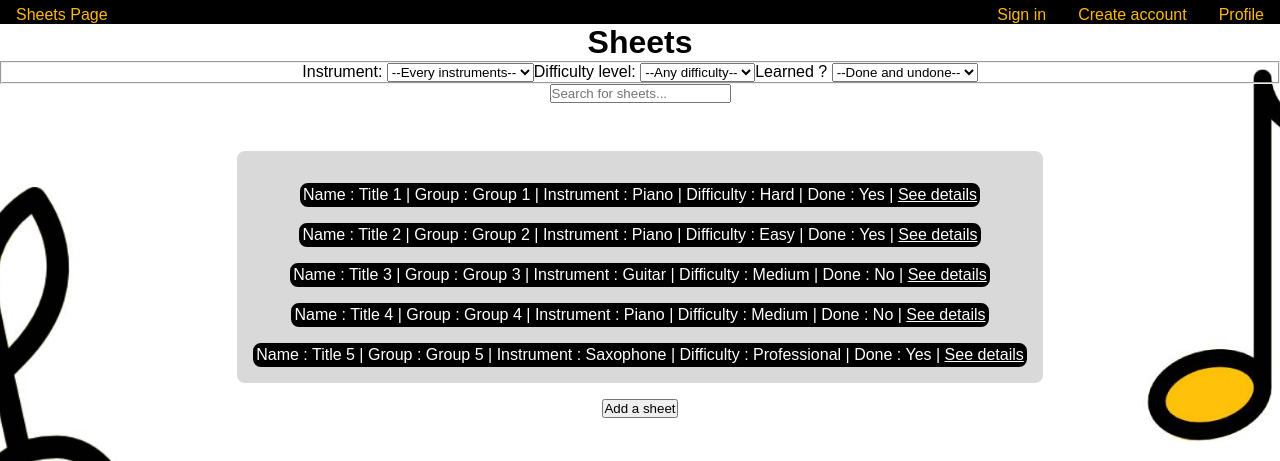
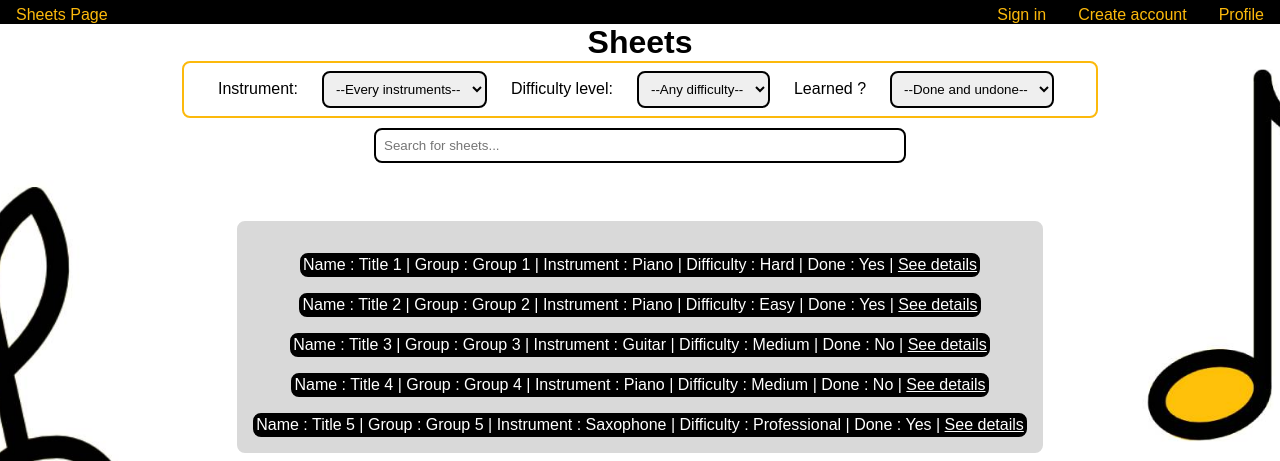
Before and after one commit to Marc-Rougagnou/MOD8-2232-GRB-Enzo-Riviere-Marius-Chevalier-Marc-Rougagnou, a Vue app in the folder Projet/: page /sheets in a window 1280 px wide. Shown: the part 339-800 px from the top of the page. Built offline with nearby package versions, Linux system fonts and the light colour scheme.

Commit message:
marius css

```diff
--- a/Projet/src/components/Comment.vue
+++ b/Projet/src/components/Comment.vue
@@ -32,7 +32,7 @@ function addComment(comment_){
         </li>
     </ul>
     <section v-if="currentuser.id!==0">
-        <input type="text" v-model="comment_" placeholder="your comment">
+        <input type="text" v-model="comment_" placeholder="Write a comment here">
         <button @click="addComment(comment_)">Add a comment</button>
     </section>
     <section v-else>
@@ -40,4 +40,48 @@ function addComment(comment_){
     </section>
 </template>
 <style scoped>
+
+ul {
+  list-style: none;
+  padding: 0;
+}
+
+li {
+  margin-bottom: 10px;
+  border: 1px solid #ddd;
+  padding: 10px;
+  background-color: #f9f9f9;
+  color: #666;
+}
+
+section {
+  margin-top: 20px;
+}
+
+input[type="text"] {
+  width: 50%;
+  padding: 10px;
+  border: 1px solid #ddd;
+  border-radius: 5px;
+  margin: 0 auto;
+}
+button {
+  margin-top: 10px;
+  padding: 10px;
+  border: 1px solid #ddd;
+  border-radius: 5px;
+  background-color: #f9f9f9;
+  color: #666;
+  cursor: pointer;
+}
+button:hover {
+  background-color: #ddd;
+}
+
+p {
+  color: #f00;
+  font-weight: bold;
+  margin-top: 10px;
+}
+
 </style>
--- a/Projet/src/components/SheetForm.vue
+++ b/Projet/src/components/SheetForm.vue
@@ -59,14 +59,52 @@
 </template>
 
 <style scoped>
-    form{
-        display: flex;
-        flex-direction: column;
-        align-items: center;
-    }
-    fieldset{
-        display: flex;
-        flex-direction: column;
-        align-items: center;
-    }
+fieldset {
+    display: flex;
+    flex-direction: row;
+    justify-content:center;
+    align-items: center;
+    width: 20%;
+    margin: 0 auto;
+    margin-bottom: 2%;
+    border: none;
+}
+input {
+    width: 100%;
+    padding: 10px;
+    border: 1px solid #ddd;
+    border-radius: 5px;
+    margin: 0 auto;
+}
+select {
+    width: 100%;
+    padding: 10px;
+    border: 1px solid #ddd;
+    border-radius: 5px;
+    margin: 0 auto;
+}
+button {
+  display: inline-block;
+  padding: 10px 20px;
+  font-size: 16px;
+  background-color: rgba(148, 147, 147, 0.9);
+  color: #fff;
+  border: 2px solid #000000;
+  border-radius: 5px;
+  cursor: pointer;
+  transition: background-color 0.3s;
+  margin-top: 2rem;
+}
+
+button:hover {
+  background-color:#FCB90C;
+  color: black;
+}
+
+button span {
+  display: inline-block;
+  vertical-align: middle;
+  line-height: normal;
+}
+
 </style>
--- a/Projet/src/pages/AddSheetPage.vue
+++ b/Projet/src/pages/AddSheetPage.vue
@@ -3,7 +3,7 @@
   import { ref } from "vue";
   import { state } from "../store.js";
 
-  let btn = ref("add");
+  let btn = ref("Add sheet");
   const openFileExplorer = () => {
     const fileInput = document.createElement("input");
     fileInput.type = "file";
@@ -42,7 +42,6 @@
 #nologged {
   background-color: #000000c0;
   color: aliceblue;
-  margin: 2%;
   padding: 1%;
   border: 1px solid white;
   border-radius: 15px;
@@ -50,6 +49,7 @@
   text-align: center;
   align-content: center;
   align-items: center;
+  margin: 2% auto;
 }
 #nologged h1{
   margin:0 auto;
@@ -63,4 +63,27 @@ a{
 h1{
   text-align: center;
 }
+button{
+  background-color: #FCB90C;
+  border: 1px solid #FCB90C;
+  border-radius: 15px;
+  padding: 1%;
+  margin: 1%;
+  font-weight: bold;
+}
+button:hover{
+  background-color: #000000c0;
+  color: aliceblue;
+}
+#nologged p{
+  margin: 0 auto;
+  margin-bottom: 2%;
+}
+#nologged a:hover{
+  color: #000000c0;
+}
+#nologged a{
+  color: #FCB90C;
+}
+
 </style>
--- a/Projet/src/pages/EditSheetPage.vue
+++ b/Projet/src/pages/EditSheetPage.vue
@@ -31,5 +31,23 @@ router.push('/');
 </template>
 
 <style scoped>
+#delete-button {
+    margin: 0 auto;
+    margin-bottom: 2%;
+    border: none;
+    background-color: #f9f9f9;
+    color: #666;
+    padding: 10px;
+    border-radius: 5px;
+    cursor: pointer;
+    transition: 0.3s;
+    font-size: 1.2em;
+    font-weight: bold;
+    width: 20%;
+}
+#delete-button:hover {
+    background-color: #ddd;
+}
+
 
 </style>
--- a/Projet/src/pages/SheetDetailPage.vue
+++ b/Projet/src/pages/SheetDetailPage.vue
@@ -43,5 +43,7 @@ const sheet = ref(state.sheets.find((sheet) => sheet.id === current_sheet_id));
   width: 20%;
   margin: 0 auto;
   margin-bottom: 2%;
+  border: none;
 }
+
 </style>
--- a/Projet/src/pages/SheetsPage.vue
+++ b/Projet/src/pages/SheetsPage.vue
@@ -25,7 +25,7 @@ const filteredList = computed(() => {
   <main>
     <h1>Sheets</h1>
 
-    <fieldset>
+    <fieldset id="f1">
 
       <label for="instru">Instrument: </label>
       <select name="instru" id="instru" v-model="selectedInstrument">
@@ -39,10 +39,10 @@ const filteredList = computed(() => {
       <label for="difficulty">Difficulty level: </label>
       <select name="difficulty" id="difficulty" v-model="selectedDifficulty">
           <option value="">--Any difficulty--</option>
-          <option value="Easy">1</option>
-          <option value="Medium">2</option>
-          <option value="Hard">3</option>
-          <option value="Professional">4</option>
+          <option value="Easy">Easy</option>
+          <option value="Medium">Medium</option>
+          <option value="Hard">Hard</option>
+          <option value="Professional">Professional</option>
       </select>
 
       <label for="done">Learned ? </label>
@@ -54,7 +54,7 @@ const filteredList = computed(() => {
 
     </fieldset>
 
-    <input type="text" placeholder="Search for sheets..." v-model="input"/>
+    <input id="sheetsearch" type="text" placeholder="Search for sheets..." v-model="input"/>
 
       <ul>
           <li  v-for="sheet in filteredList" :key="sheet.id">
@@ -68,13 +68,12 @@ const filteredList = computed(() => {
           </li>
       </ul>
     <RouterLink id="add-button" to='/add-sheets' class="link">
-      <button>Add a sheet</button>
+      <button class="custom-button">Add a sheet</button>
     </RouterLink>
   </main>
 </template>
 
 <style>
-
 main{
   text-align: center;
   background-image: url('../../img/back-sheet-list.jpg');
@@ -109,7 +108,87 @@ li a{
   color: white;
 }
 
-#button{
-  margin-top: 50rem;
+.filters label {
+  font-weight: bold;
 }
+
+.filters select {
+  padding: 0.5rem;
+  border: 2px solid #FCB90C;
+  border-radius: 0.5rem;
+  font-size: 1rem;
+}
+input{
+  border: 2px solid black;
+  border-radius: 0.5rem;
+  padding: 0.5rem;
+}
+
+
+
+#f1{
+  display: flex;
+  flex-direction: row;
+  justify-content: center;
+  align-items: center;
+  margin-bottom: 1rem;
+  border: 2px solid #FCB90C;
+  border-radius: 0.5rem;
+  padding: 0.5rem;
+  text-align: center;
+  margin: 0 auto;
+  width: 70%;
+
+
+}
+fieldset label{
+  margin-right: 1rem;
+  border-radius: 0.5rem;
+  padding: 0.5rem;
+
+}
+fieldset select{
+  margin-right: 1rem;
+  border: 2px solid #000;
+  border-radius: 0.5rem;
+  padding: 0.5rem;
+
+}
+
+#sheetsearch{
+  margin :10px;
+  border: 2px solid #000000;
+  border-radius: 0.5rem;
+  padding: 0.5rem;
+  width: 40%;
+}
+.custom-button {
+  display: inline-block;
+  padding: 10px 20px;
+  font-size: 16px;
+  background-color: rgba(148, 147, 147, 0.9);
+  color: #fff;
+  border: 2px solid #000000;
+  border-radius: 5px;
+  cursor: pointer;
+  transition: background-color 0.3s;
+  margin-top: 2rem;
+}
+
+.custom-button:hover {
+  background-color:#FCB90C;
+  color: black;
+}
+
+.custom-button span {
+  display: inline-block;
+  vertical-align: middle;
+  line-height: normal;
+}
+.link{
+  text-decoration: none;
+}
+
+
+
 </style>
```
Also changed, not shown: Projet/src/components/SheetItem.vue (line endings or trailing spaces).
